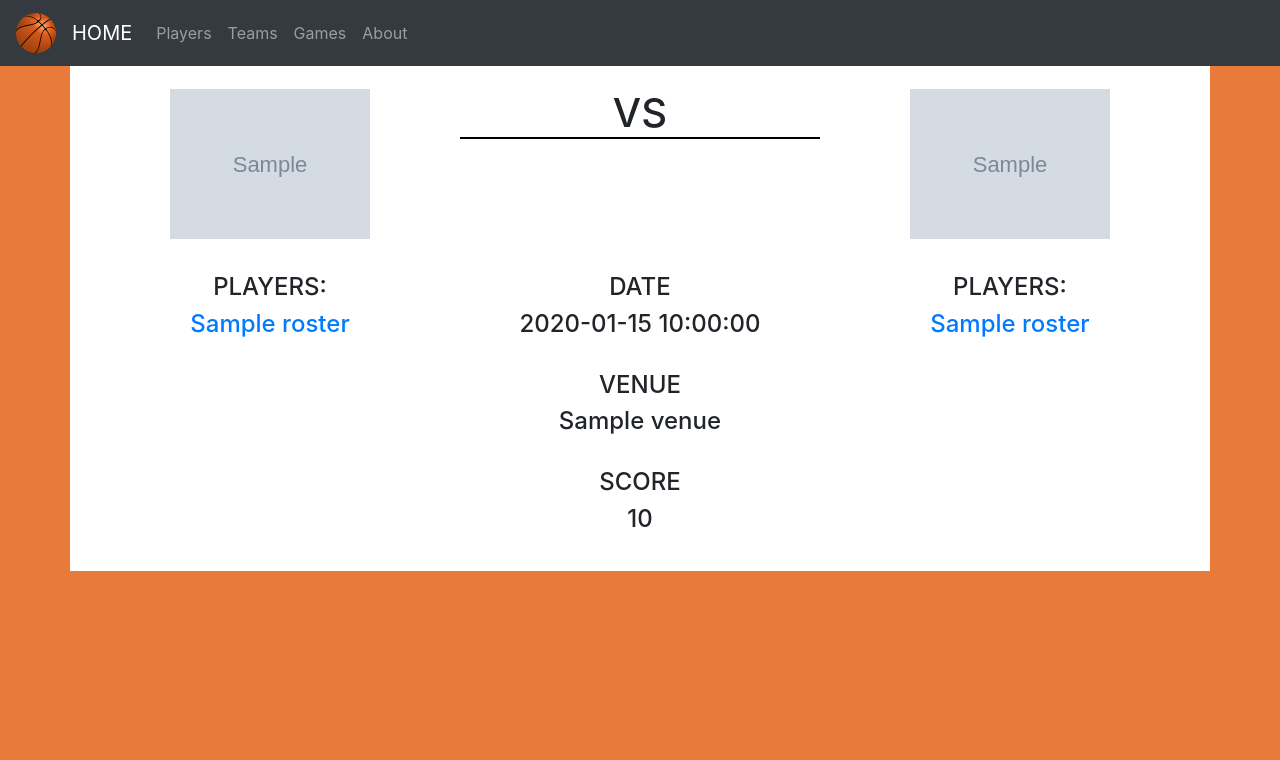
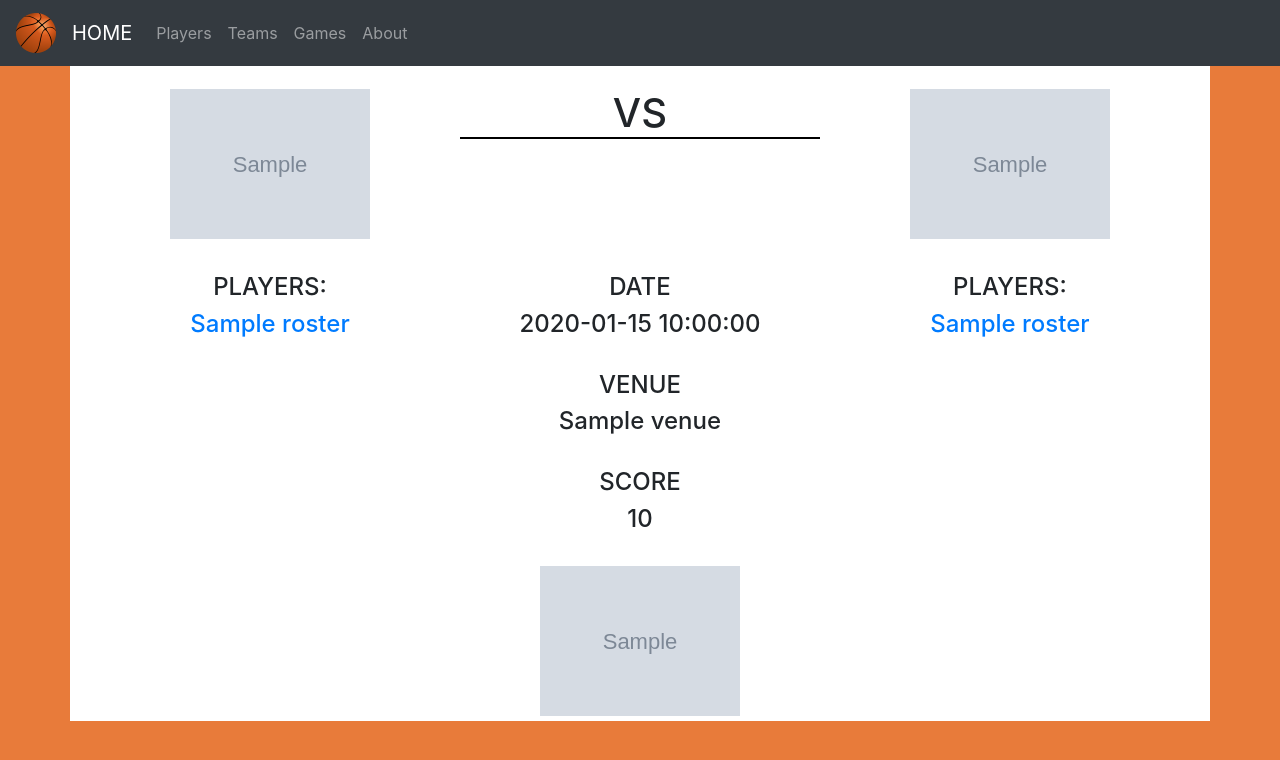
Before and after one commit to tylerpak/NCAA_Website, a Flask app: a page that uses templates/game-instance.html in a window 1280 px wide. Shown: the top 760 px of the page. Run offline with Flask 2, Linux system fonts and the light colour scheme; grey boxes marked "Sample" are stand-in pictures; a database or web service that is not in the repository returns one stand-in record (values such as "Sample title"); some libraries are stand-ins or nearby versions.

Commit message:
Added search bar to all model pages and added thumbnails to game instance pages

```diff
--- a/templates/game-instance.html
+++ b/templates/game-instance.html
@@ -56,6 +56,7 @@ p {
         <h4>SCORE</h4>
         <h4>{{ game['score'] }}</h4>
         <br>
+        <img src="{{ game['thumbnail'] }}" alt="Thumbnail" width="200">
     </div>
     <div class="column">
         <h4>PLAYERS:</h4>
```
